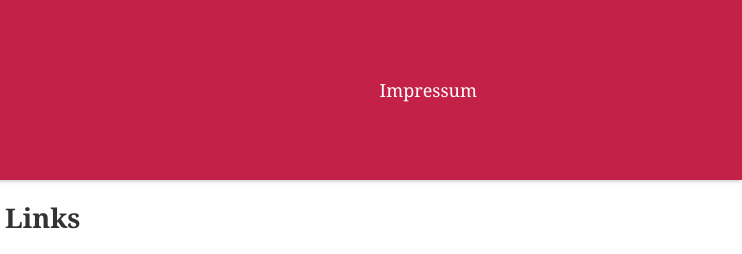
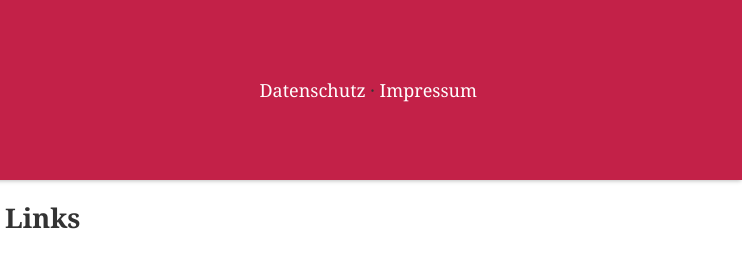
Before and after one commit to gaim-dev/social.kf.al, a plain HTML site: page index.html in a window 1280 px wide. Shown: the top 254 px of the page, 538-1280 px from the left. Drawn offline with Linux system fonts and the light colour scheme.

Commit message:
Added link to the privacy policy

```diff
--- a/index.html
+++ b/index.html
@@ -11,7 +11,7 @@
     <header>
         <div class="container header-align">
             <a href="https://kochfokus.de"><img id="logo-img" src="https://img.kfcdn.de/other/logo_alt.png" alt="kochfokus.de-Logo" title="kochfokus.de-Logo"></a>
-            <div class="align-right"><a href="https://kochfokus.de/impressum">Impressum</a></div>
+            <div class="align-right"><a href="https://kochfokus.de/privacy/">Datenschutz</a> &middot; <a href="https://kochfokus.de/impressum">Impressum</a></div>
         </div>
     </header>
     <section id="main" class="container main">
```
